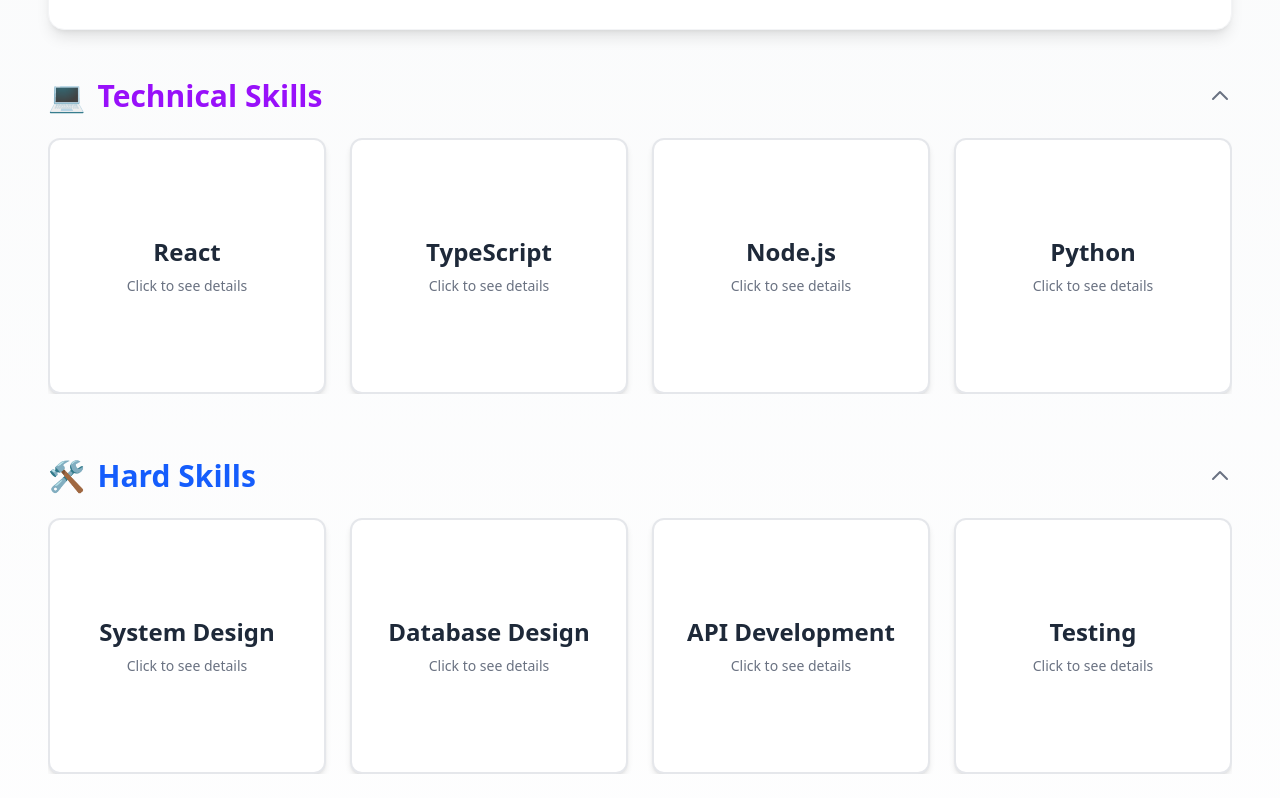
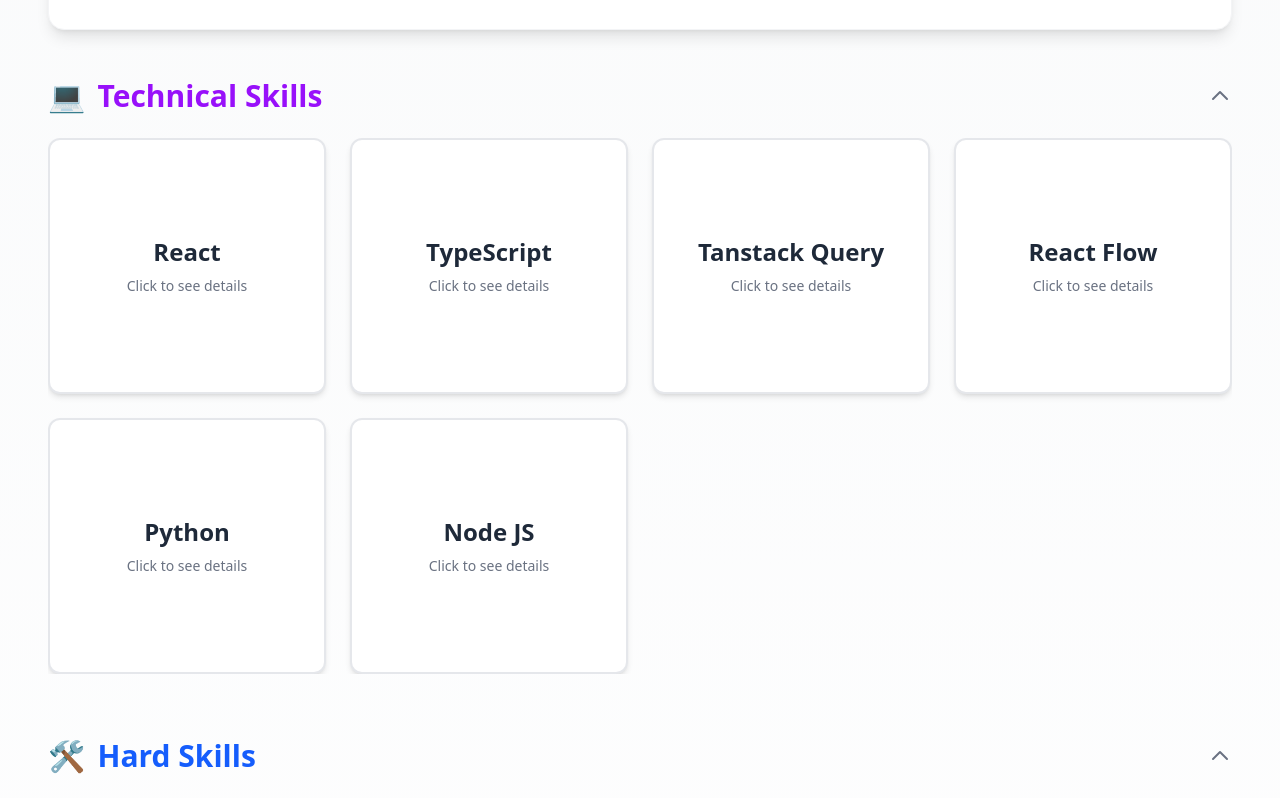
Before and after one commit to enrique-fer/portfolio, a React (Vite) app: page /skills in a window 1280 px wide. Shown: the part 400-1198 px from the top of the page. Built offline with nearby package versions, Linux system fonts and the light colour scheme.

Commit message:
updated data sets and small adjustmens

```diff
--- a/src/assets/data/cv-link.json
+++ b/src/assets/data/cv-link.json
@@ -1,3 +1,3 @@
 {
-  "cvUrl": "https://drive.google.com/uc?export=download&id=1LiPBcRr1gNvrRK7ggndbqiQT-8w-r2Kr"
+  "cvUrl": "https://drive.google.com/uc?export=download&id=1RobSUcnOKrohMnHL3YgFSivE1NKxBqdu"
 }
--- a/src/assets/data/education-data.json
+++ b/src/assets/data/education-data.json
@@ -1,4 +1,21 @@
 [
+  {
+    "id": 10,
+    "type": "certification",
+    "institution": "Certificates.dev",
+    "degree": "Junior React Developer",
+    "field": "Web Development",
+    "duration": "2026",
+    "location": "Online",
+    "description": "Provides the ability to work with core concepts and basic implementations, enhancing your credibility with employers and clients.",
+    "courses": [
+      "React Basics",
+      "React Hooks",
+      "State Management",
+      "JavaScript Basics"
+    ],
+    "achievements": []
+  },
   {
     "id": 9,
     "type": "course",
--- a/src/assets/data/experience-data.json
+++ b/src/assets/data/experience-data.json
@@ -3,7 +3,7 @@
     "id": 4,
     "company": "ViewNext (IBM Subsidiary)",
     "position": "Senior Software Developer",
-    "duration": "Dec 2025 - Present",
+    "duration": "Dec 2025 - March 2026",
     "location": "Madrid, Community of Madrid, Spain",
     "description": "Assistant lead to the frontend development team.",
     "summary": "In this role, I have taken on greater responsibilities in leading the frontend development team, overseeing project progress, and ensuring the delivery of high-quality software solutions. I collaborate closely with cross-functional teams, including designers, backend developers, and product managers, to align development efforts with business goals. My focus is on implementing best practices in frontend architecture, optimizing performance, and mentoring team members to enhance their skills and productivity.",
--- a/src/assets/data/projects-data.json
+++ b/src/assets/data/projects-data.json
@@ -1,9 +1,9 @@
 [
   {
     "id": 3,
-    "title": "Arcade Risk",
+    "title": "Arcade Risk (Reboot)",
     "company": "ViewNext (IBM Subsidiary)",
-    "duration": "Apr 2025 - Present",
+    "duration": "Apr 2025 - March 2026",
     "goal": "Create the best underwriting platform for enterprise insurance.",
     "technologies": [
       "React",
@@ -12,10 +12,9 @@
       "Apiary",
       "Figma",
       "Vite Test",
-      "Tantack",
+      "Tanstack",
       "Recharts",
-      "React Flow",
-      "Zustand"
+      "React Flow"
     ],
     "responsibilities": [
       "Leading frontend development using React and Typescript to build scalable and maintainable user interfaces.",
@@ -47,7 +46,7 @@
   },
   {
     "id": 1,
-    "title": "Iberdrola Electric Vehicle Charging Station Management System",
+    "title": "Electric Vehicle Charging Station Management System",
     "company": "ViewNext (IBM Subsidiary)",
     "duration": "Sep 2021 - Jun 2022",
     "goal": "Create a comprehensive management system for electric vehicle charging stations, enabling users to locate, reserve, and pay for charging services seamlessly.",
--- a/src/assets/data/skills-data.json
+++ b/src/assets/data/skills-data.json
@@ -4,35 +4,43 @@
     "category": "technical",
     "name": "React",
     "description": "Building modern, scalable web applications with React and its ecosystem including hooks, context, and state management.",
-    "level": "Expert",
-    "percentage": 95
+    "level": "Advanced",
+    "percentage": 90
   },
   {
     "id": 2,
     "category": "technical",
     "name": "TypeScript",
     "description": "Developing type-safe applications with advanced TypeScript features, generics, and utility types.",
-    "level": "Advanced",
-    "percentage": 90
+    "level": "Expert",
+    "percentage": 95
   },
   {
     "id": 3,
     "category": "technical",
-    "name": "Node.js",
-    "description": "Creating backend services, REST APIs, and serverless functions with Node.js and Express.",
+    "name": "Tanstack Query",
+    "description": "State manager library to handle API calls and caching for data handling and optimization.",
     "level": "Advanced",
-    "percentage": 85
+    "percentage": 80
   },
   {
     "id": 4,
     "category": "technical",
+    "name": "React Flow",
+    "description": "Graphical customisable library that allows representation of relationships and create flows.",
+    "level": "Intermediate",
+    "percentage": 65
+  },
+  {
+    "id": 5,
+    "category": "technical",
     "name": "Python",
     "description": "Data analysis, automation, and backend development using Python and its rich ecosystem.",
     "level": "Beginner",
-    "percentage": 60
+    "percentage": 50
   },
   {
-    "id": 5,
+    "id": 6,
     "category": "hard",
     "name": "System Design",
     "description": "Architecting scalable, maintainable software systems with proper design patterns and best practices.",
@@ -40,31 +48,23 @@
     "percentage": 85
   },
   {
-    "id": 6,
+    "id": 7,
     "category": "hard",
     "name": "Database Design",
     "description": "Designing efficient database schemas for both SQL and NoSQL databases with optimization strategies.",
-    "level": "Advanced",
-    "percentage": 80
-  },
-  {
-    "id": 7,
-    "category": "hard",
-    "name": "API Development",
-    "description": "Building RESTful and GraphQL APIs with proper authentication, documentation, and versioning.",
-    "level": "Expert",
-    "percentage": 90
+    "level": "Beginner",
+    "percentage": 55
   },
   {
     "id": 8,
     "category": "hard",
     "name": "Testing",
-    "description": "Unit, integration, and e2e testing using Jest, Testing Library, and Cypress.",
+    "description": "Unit, integration, and e2e testing using Vitest, Testing Library, and MSW.",
     "level": "Advanced",
-    "percentage": 85
+    "percentage": 80
   },
   {
-    "id": 9,
+    "id": 10,
     "category": "soft",
     "name": "Communication",
     "description": "Clearly conveying technical concepts to both technical and non-technical stakeholders.",
@@ -72,27 +72,35 @@
     "percentage": 95
   },
   {
-    "id": 10,
+    "id": 11,
     "category": "soft",
     "name": "Team Collaboration",
     "description": "Working effectively in cross-functional teams, pair programming, and code reviews.",
     "level": "Expert",
-    "percentage": 90
+    "percentage": 94
   },
   {
-    "id": 11,
+    "id": 12,
     "category": "soft",
     "name": "Problem Solving",
     "description": "Analytical thinking and creative solutions to complex technical challenges.",
-    "level": "Advanced",
-    "percentage": 88
+    "level": "Expert",
+    "percentage": 92
   },
   {
-    "id": 12,
+    "id": 13,
     "category": "soft",
     "name": "Leadership",
     "description": "Mentoring junior developers, leading technical initiatives, and driving project success.",
     "level": "Advanced",
     "percentage": 82
+  },
+  {
+    "id": 14,
+    "category": "technical",
+    "name": "Node JS",
+    "description": "Multiplatform execution time environment, free source code, for the server side layer base in Javascript.",
+    "level": "Begginer",
+    "percentage": 50
   }
 ]
--- a/src/components/education/EducationDetails.tsx
+++ b/src/components/education/EducationDetails.tsx
@@ -15,7 +15,7 @@
   achievements = [],
 }: EducationDetailsProps) {
   return (
-    <div className="w-120">
+    <div className="w-100">
       <div className="bg-[#1872A0]/5 border-2 border-[#1872A0]/30 rounded-xl p-4">
         <div className="flex items-center space-x-2">
           <h4 className="text-sm font-bold text-[#1872A0] mb-2">
--- a/src/components/education/EducationTimelineItem.tsx
+++ b/src/components/education/EducationTimelineItem.tsx
@@ -36,7 +36,7 @@
   const colorConfig = getTypeConfig(type);
 
   return (
-    <div className="relative pb-16">
+    <div className="relative pb-24">
       <TimelineLine isLast={isLast} />
 
       <div className={`flex ${isLeft ? 'flex-row' : 'flex-row-reverse'} items-center gap-12 px-6`}>
--- a/src/components/nav-header/index.tsx
+++ b/src/components/nav-header/index.tsx
@@ -18,12 +18,12 @@
             <div className="font-lg font-bold text-white px-6 py-1 bg-[#1872A0] rounded-full">
               <span>Enrique Fernández Santiago</span>
             </div>
-            <div className="font-md italic px-6 border border-[4px] border-[#1872A0] w-fit rounded-full">
+            <div className="font-md italic px-6 border border-[4px] border-[#1872A0] bg-[#f9fafb] w-fit rounded-full">
               <span>Software Developer</span>
             </div>
           </div>
         ) : <div></div>}
-        <div className="flex gap-4 px-6 py-2 border border-[4px] border-[#1872A0] h-[36px] rounded-full items-center">
+        <div className="flex gap-4 px-6 py-2 border border-[4px] border-[#1872A0] h-[36px] bg-[#f9fafb] rounded-full items-center">
           <Link to="/" title="Home">
             <HomeIcon />
           </Link>
--- a/src/components/projects/ProjectsSummary.tsx
+++ b/src/components/projects/ProjectsSummary.tsx
@@ -37,11 +37,11 @@
           label="Technologies"
           color="text-purple-600"
         />
-        <StatItem
+        {/* <StatItem
           value={stats.companyProjects}
           label="Company Projects"
           color="text-green-600"
-        />
+        /> */}
       </div>
     </div>
   );
--- a/src/index.css
+++ b/src/index.css
@@ -13,6 +13,8 @@
   text-rendering: optimizeLegibility;
   -webkit-font-smoothing: antialiased;
   -moz-osx-font-smoothing: grayscale;
+
+  --spacing: 4px;
 }
 
 
```
